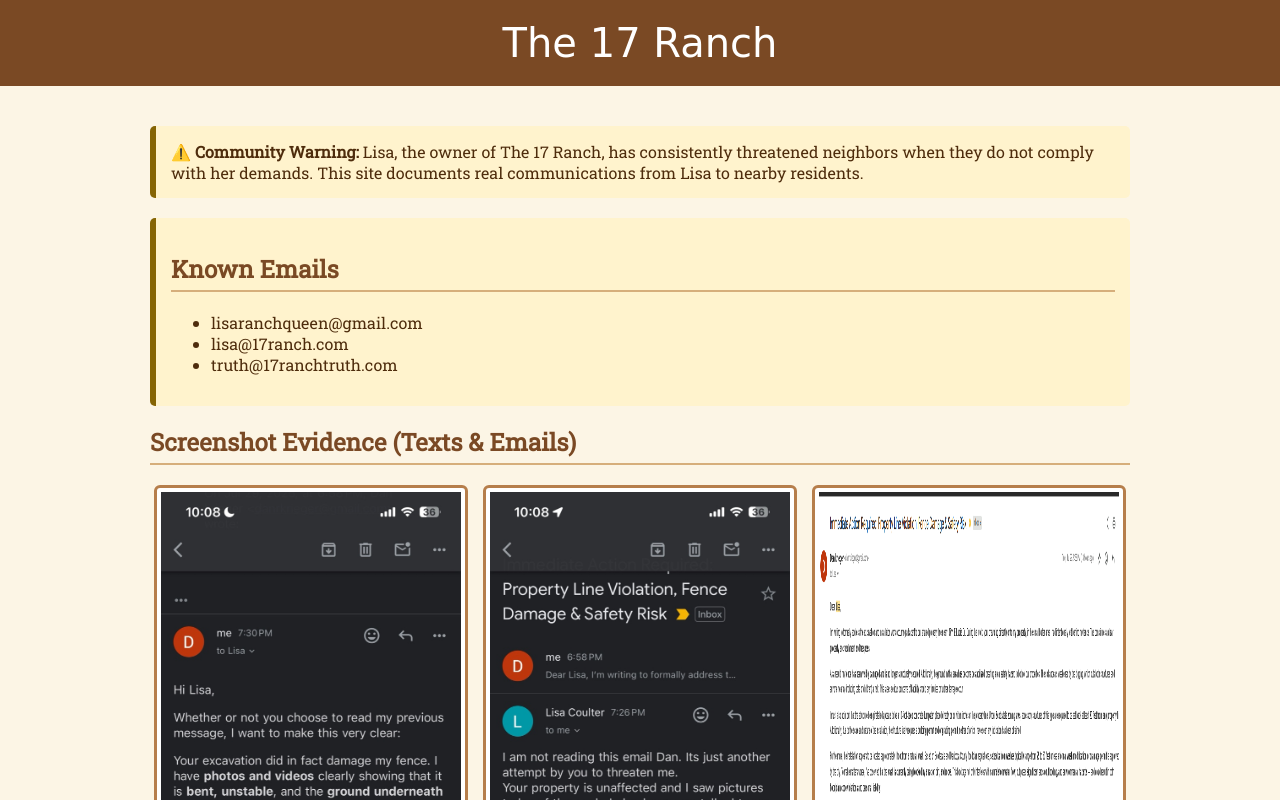
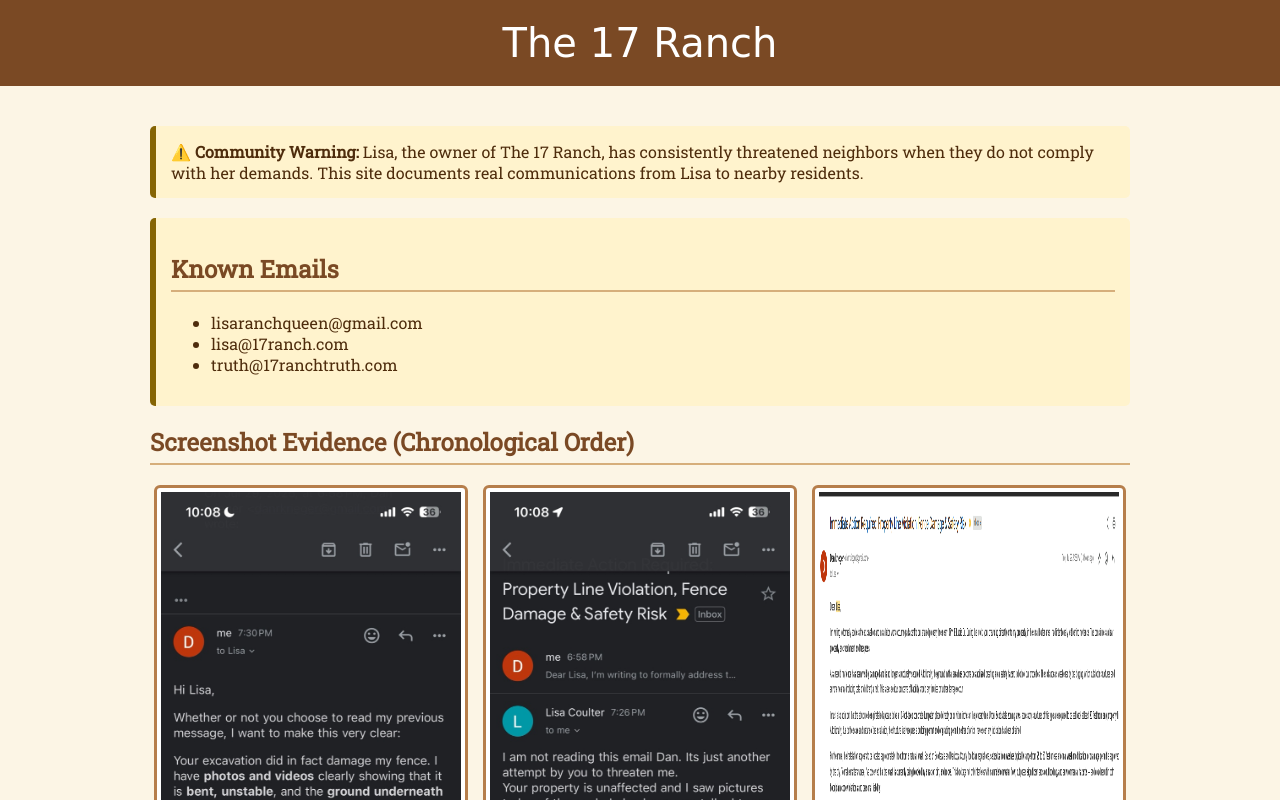
Before and after one commit to 17ranchtruth/17ranch-site, a plain HTML site: page index.html in a window 1280 px wide. Shown: the top 800 px of the page. Drawn offline with Linux system fonts and the light colour scheme; a web font is replaced by a local one.

Commit message:
Add files via upload

```diff
--- a/index.html
+++ b/index.html
@@ -21,7 +21,7 @@
             </ul>
         </section>
         <section>
-            <h2>Screenshot Evidence (Texts & Emails)</h2>
+            <h2>Screenshot Evidence (Chronological Order)</h2>
             <div class="gallery">
                 <img src="images/28AFEDE8-3D6E-4E66-988D-559F96299945.jpeg" alt="28AFEDE8-3D6E-4E66-988D-559F96299945.jpeg">
                 <img src="images/5F6E0F18-552C-4ACA-ACA5-0E4E61876558.jpeg" alt="5F6E0F18-552C-4ACA-ACA5-0E4E61876558.jpeg">
```
